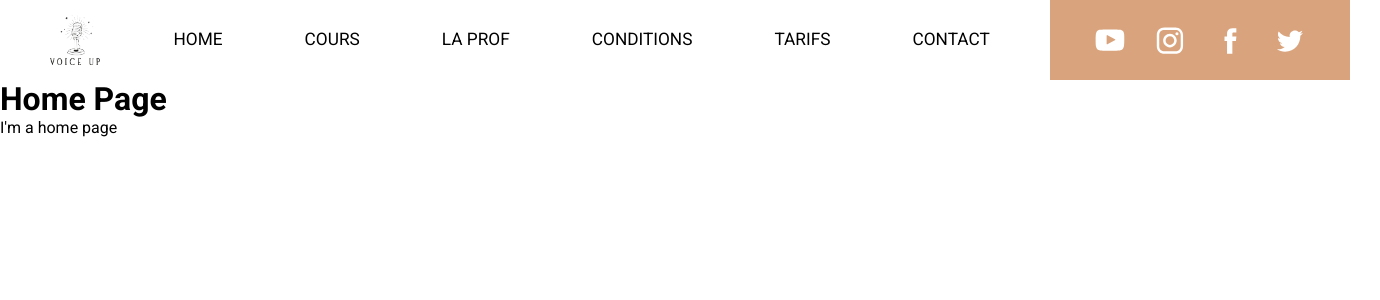
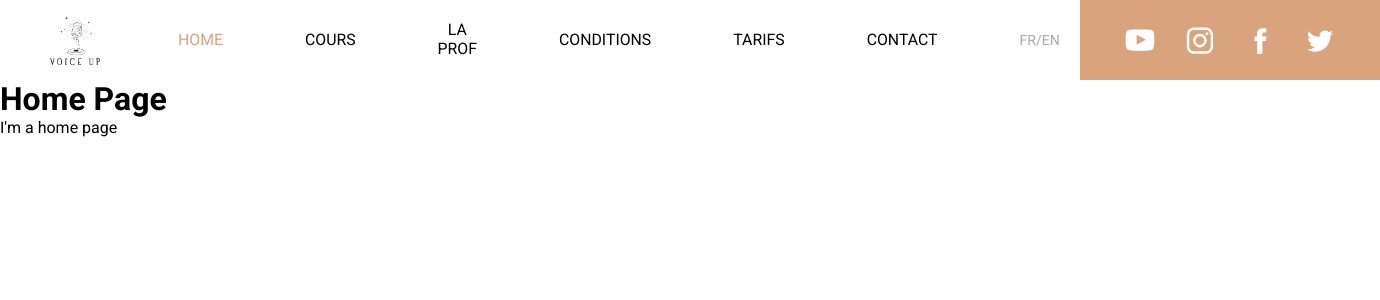
Before and after one commit to Cap0n3/VoiceUp, a React (Create React App) app: page / in a window 1280 px wide. Shown: the top 300 px of the page, 1380 px wide, since content can reach past the window. Built offline with nearby package versions, Linux system fonts and the light colour scheme.

Commit message:
Added lang switch and more

```diff
--- a/package.json
+++ b/package.json
@@ -10,7 +10,7 @@
     "react-dom": "^18.2.0",
     "react-icons": "^4.6.0",
     "react-router-dom": "^6.4.2",
-    "react-scripts": "5.0.1",
+    "react-scripts": "^5.0.1",
     "styled-components": "^5.3.6",
     "web-vitals": "^2.1.4"
   },
--- a/src/colors.js
+++ b/src/colors.js
@@ -5,5 +5,6 @@
 export const VoiceUpColors = {
     white : "#ffffff",
     black : "#000000",
+    grey : "#A9A9A9",
     gold : "#D9A47D"
 }
--- a/src/components/Navbar/Navbar.js
+++ b/src/components/Navbar/Navbar.js
@@ -3,9 +3,11 @@ import { Nav,
     NavbarWrapper,
     MenuContainer,
     LogoLink,
-    NavIcon, NavMenu,
+    NavIcon,
+    NavMenu,
+    LangSwitch,
     NavItem,
-    NavLink,
+    NavLinks,
     SocialContainer,
     SocialIcons,
     MobileIcon
@@ -71,12 +73,13 @@ const Navbar = () => {
                     <MenuContainer>
                         { isMobile ? "" : SiteLogo() }
                         <NavMenu click={click}>
-                            <NavItem><NavLink to="/">Home</NavLink></NavItem>
-                            <NavItem><NavLink to="/cours">Cours</NavLink></NavItem>
-                            <NavItem><NavLink to="/prof">La Prof</NavLink></NavItem>
-                            <NavItem><NavLink to="/conditions">Conditions</NavLink></NavItem>
-                            <NavItem><NavLink to="/tarifs">Tarifs</NavLink></NavItem>
-                            <NavItem><NavLink to="/contact">Contact</NavLink></NavItem>
+                            <NavItem><NavLinks to="/" end>Home</NavLinks></NavItem>
+                            <NavItem><NavLinks to="/cours">Cours</NavLinks></NavItem>
+                            <NavItem><NavLinks to="/prof">La Prof</NavLinks></NavItem>
+                            <NavItem><NavLinks to="/conditions">Conditions</NavLinks></NavItem>
+                            <NavItem><NavLinks to="/tarifs">Tarifs</NavLinks></NavItem>
+                            <NavItem><NavLinks to="/contact">Contact</NavLinks></NavItem>
+                            <LangSwitch>FR/EN</LangSwitch>
                         </NavMenu>
                         <MobileIcon onClick={handleClick}>
                             {click ? <FaTimes /> : <FaBars />}
--- a/src/components/Navbar/Navbar.style.js
+++ b/src/components/Navbar/Navbar.style.js
@@ -1,7 +1,7 @@
 import { VoiceUpColors } from "../../colors";
 import styled from "styled-components";
 import { Container } from '../../globalStyle';
-import { Link } from 'react-router-dom';
+import { NavLink } from 'react-router-dom';
 import { FaMagento } from 'react-icons/fa';
 
 // To see all borders (design debug)
@@ -13,7 +13,7 @@ export const Nav = styled.nav `
     height: 80px;
     justify-content: center;
     align-items: center;
-    font-size: 1.2em;
+    font-size: 1.1em;
     position: sticky;
     top: 0;
     z-index: 999;
@@ -31,7 +31,7 @@ export const NavbarWrapper = styled.div`
     }
 `;
 
-export const LogoLink = styled(Link)`
+export const LogoLink = styled(NavLink)`
     display: flex;
     align-items: center;
     justify-content: flex-start;
@@ -51,7 +51,7 @@ export const NavIcon = styled.img`
 export const MenuContainer = styled.div`
     display: flex;
     flex-grow: 1;
-    min-width: 1050px;
+    min-width: 1080px;
     align-items: center;
     height: 80px;
     ${(DEBUG) ? "background: lightgreen;" : ""}
@@ -99,15 +99,36 @@ export const NavItem = styled.li`
     &:hover {
         border-bottom: 2px solid ${VoiceUpColors.gold};
     };
-`
+`;
 
-export const NavLink = styled(Link)`
+export const LangSwitch = styled.li`
+    display: flex;
+    align-items: center;
+    height: 80px;
+    cursor: pointer;
+    font-size: 0.8em;
+    color: ${VoiceUpColors.grey};
+    ${(DEBUG) ? "background: pink;" : ""}
+    margin-left: auto;
+    margin-right: 30px;
+    padding: 0.5rem 1rem;
+
+    @media screen and (max-width: 960px) {
+        margin: auto 0 0 0;
+    }
+`;
+
+export const NavLinks = styled(NavLink)`
     text-decoration: none;
     text-transform: uppercase;
     font-size: 0.9em;
     font-weight: 400;
     padding: 0.5rem 1rem;
     ${(DEBUG) ? "background: brown;" : ""}
+
+    &.active {
+        color: ${VoiceUpColors.gold};
+    }
 
 `;
 
```
Also changed, not shown: 1 other file (tests, documents, lock files or other folders).
